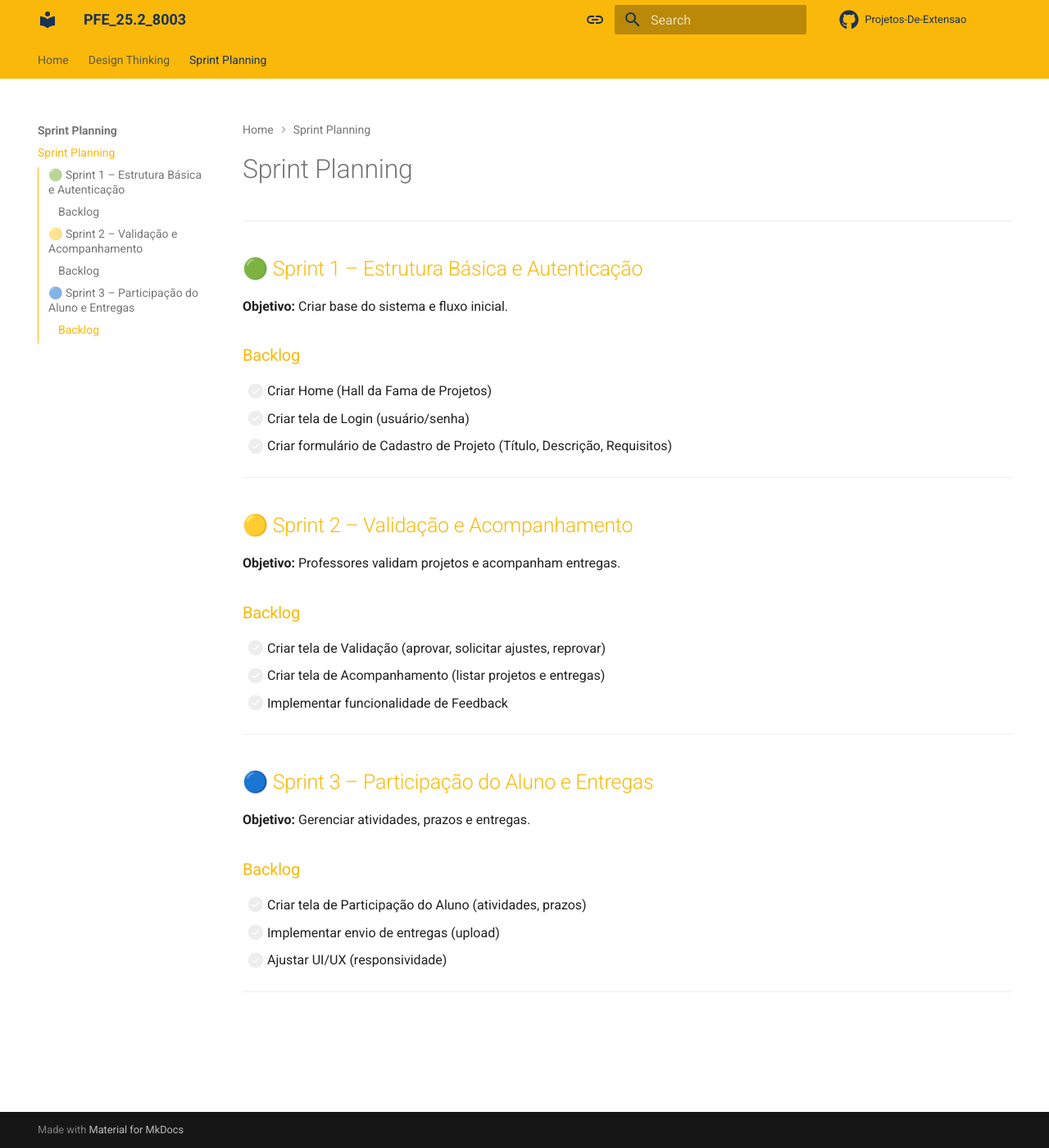
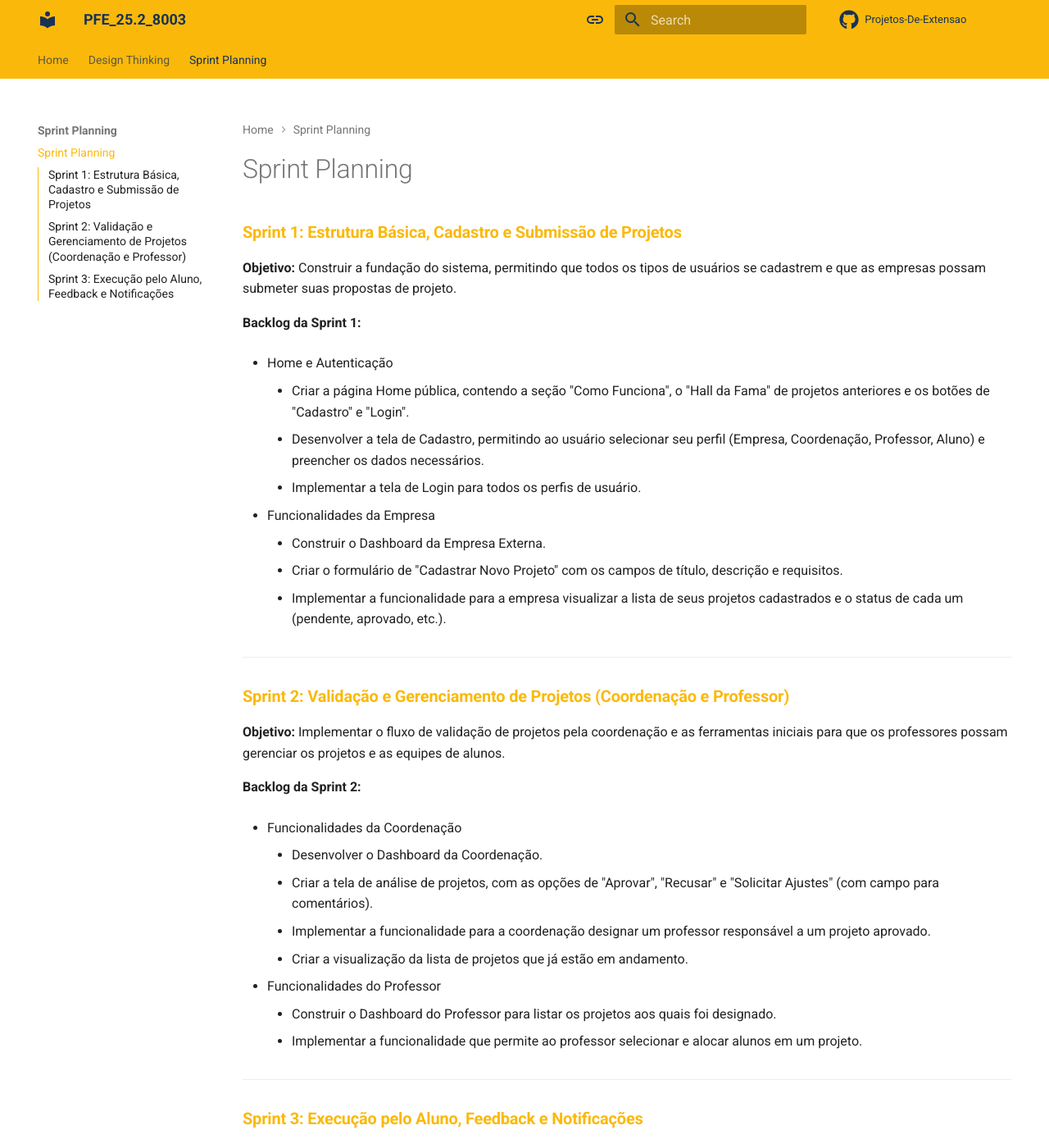
Before and after one commit to Projetos-de-Extensao/PFE_25.2_8003_I, an MkDocs documentation site: the page built from docs/_Sprint Planning/sprint.md, in a window 1280 px wide and 1400 px high. Shown: the whole window at 82% size. Built offline with MkDocs 1.6.1 and Material for MkDocs 9.7.7, drawn with Linux system fonts in a browser that asks for light colours; some of the changed text lies outside the part shown.

Commit message:
update_design/sprint

```diff
--- a/docs/_Sprint Planning/sprint.md
+++ b/docs/_Sprint Planning/sprint.md
@@ -1,32 +1,58 @@
 #  Sprint Planning
+
+
+### **Sprint 1: Estrutura Básica, Cadastro e Submissão de Projetos**
+
+**Objetivo:** Construir a fundação do sistema, permitindo que todos os tipos de usuários se cadastrem e que as empresas possam submeter suas propostas de projeto.
+
+**Backlog da Sprint 1:**
+
+* Home e Autenticação
+    * Criar a página Home pública, contendo a seção "Como Funciona", o "Hall da Fama" de projetos anteriores e os botões de "Cadastro" e "Login".
+    * Desenvolver a tela de Cadastro, permitindo ao usuário selecionar seu perfil (Empresa, Coordenação, Professor, Aluno) e preencher os dados necessários.
+    * Implementar a tela de Login para todos os perfis de usuário.
+
+* Funcionalidades da Empresa
+    * Construir o Dashboard da Empresa Externa.
+    * Criar o formulário de "Cadastrar Novo Projeto" com os campos de título, descrição e requisitos.
+    * Implementar a funcionalidade para a empresa visualizar a lista de seus projetos cadastrados e o status de cada um (pendente, aprovado, etc.).
 
 ---
 
-## 🟢 Sprint 1 – Estrutura Básica e Autenticação
- **Objetivo:** Criar base do sistema e fluxo inicial.
+### **Sprint 2: Validação e Gerenciamento de Projetos (Coordenação e Professor)**
 
-###  Backlog
-- [ ] Criar Home (Hall da Fama de Projetos)
-- [ ] Criar tela de Login (usuário/senha)
-- [ ] Criar formulário de Cadastro de Projeto (Título, Descrição, Requisitos)
+**Objetivo:** Implementar o fluxo de validação de projetos pela coordenação e as ferramentas iniciais para que os professores possam gerenciar os projetos e as equipes de alunos.
 
+**Backlog da Sprint 2:**
+
+* Funcionalidades da Coordenação
+    * Desenvolver o Dashboard da Coordenação.
+    * Criar a tela de análise de projetos, com as opções de "Aprovar", "Recusar" e "Solicitar Ajustes" (com campo para comentários).
+    * Implementar a funcionalidade para a coordenação designar um professor responsável a um projeto aprovado.
+    * Criar a visualização da lista de projetos que já estão em andamento.
+
+* Funcionalidades do Professor
+    * Construir o Dashboard do Professor para listar os projetos aos quais foi designado.
+    * Implementar a funcionalidade que permite ao professor selecionar e alocar alunos em um projeto.
 
 ---
 
-## 🟡 Sprint 2 – Validação e Acompanhamento
- **Objetivo:** Professores validam projetos e acompanham entregas.
+### **Sprint 3: Execução pelo Aluno, Feedback e Notificações**
 
-###  Backlog
-- [ ] Criar tela de Validação (aprovar, solicitar ajustes, reprovar)
-- [ ] Criar tela de Acompanhamento (listar projetos e entregas)
-- [ ] Implementar funcionalidade de Feedback
----
+**Objetivo:** Finalizar o ciclo do projeto, permitindo que os alunos participem, realizem entregas e recebam feedback, além de implementar o sistema de notificações para todos os usuários.
 
-## 🔵 Sprint 3 – Participação do Aluno e Entregas
- **Objetivo:** Gerenciar atividades, prazos e entregas.
+**Backlog da Sprint 3:**
 
-###  Backlog
-- [ ] Criar tela de Participação do Aluno (atividades, prazos)
-- [ ] Implementar envio de entregas (upload)
-- [ ] Ajustar UI/UX (responsividade)
----
+* Funcionalidades do Aluno
+    * Desenvolver o Dashboard do Aluno, exibindo os projetos em que ele está alocado.
+    * Criar a página interna do projeto, onde o aluno pode visualizar as atividades, requisitos e prazos.
+    * Implementar a funcionalidade para o aluno submeter entregas (ex: upload de arquivos).
+
+* Interação e Finalização
+    * Desenvolver a ferramenta para o professor registrar feedbacks e avaliações nas entregas dos alunos.
+    * Implementar o sistema de notificações para eventos importantes:
+        * Aprovação de projeto
+        * Professor designado
+        * Aluno alocado
+        * Feedback recebido
+    * Realizar ajustes gerais
```
Also changed, not shown: docs/_Design Thinking/designthinking.md (+46 -22 lines).
